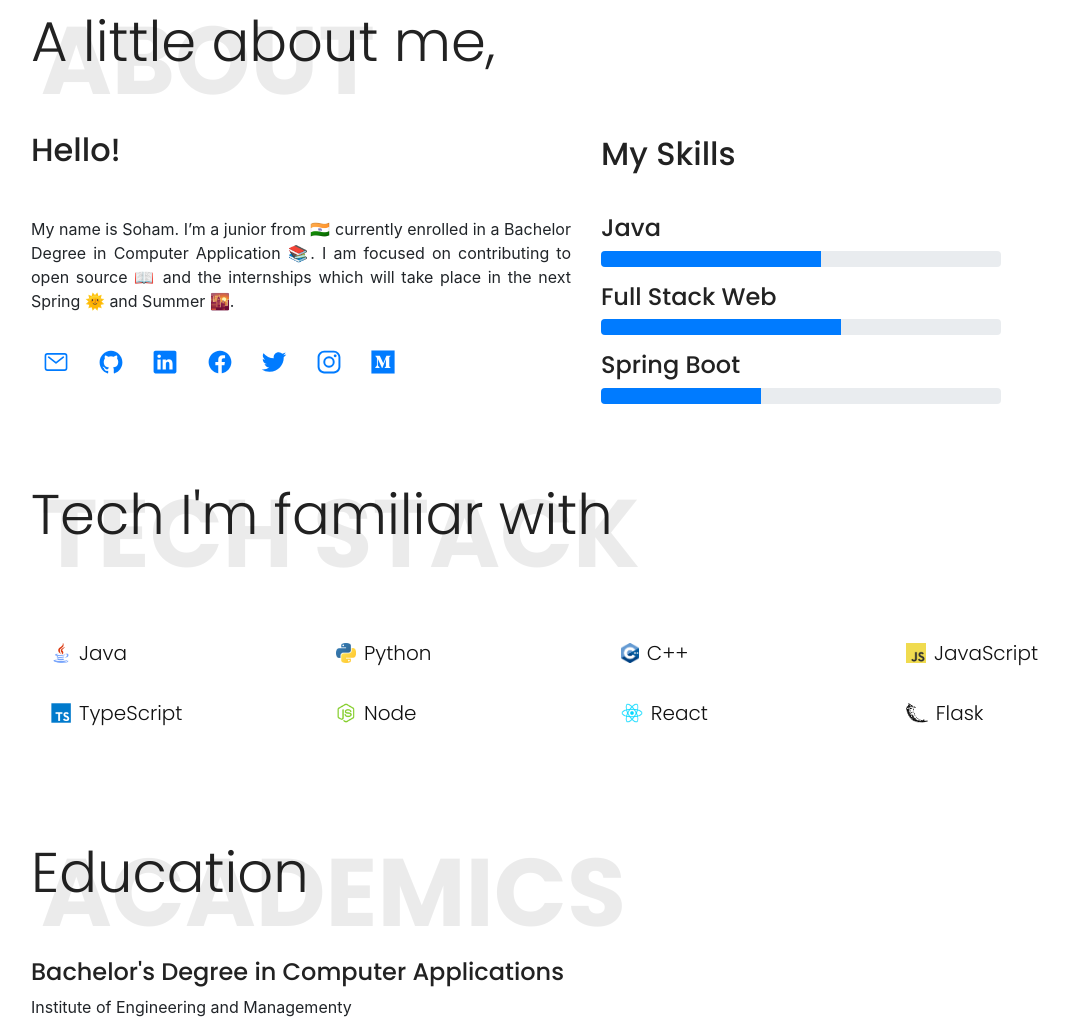
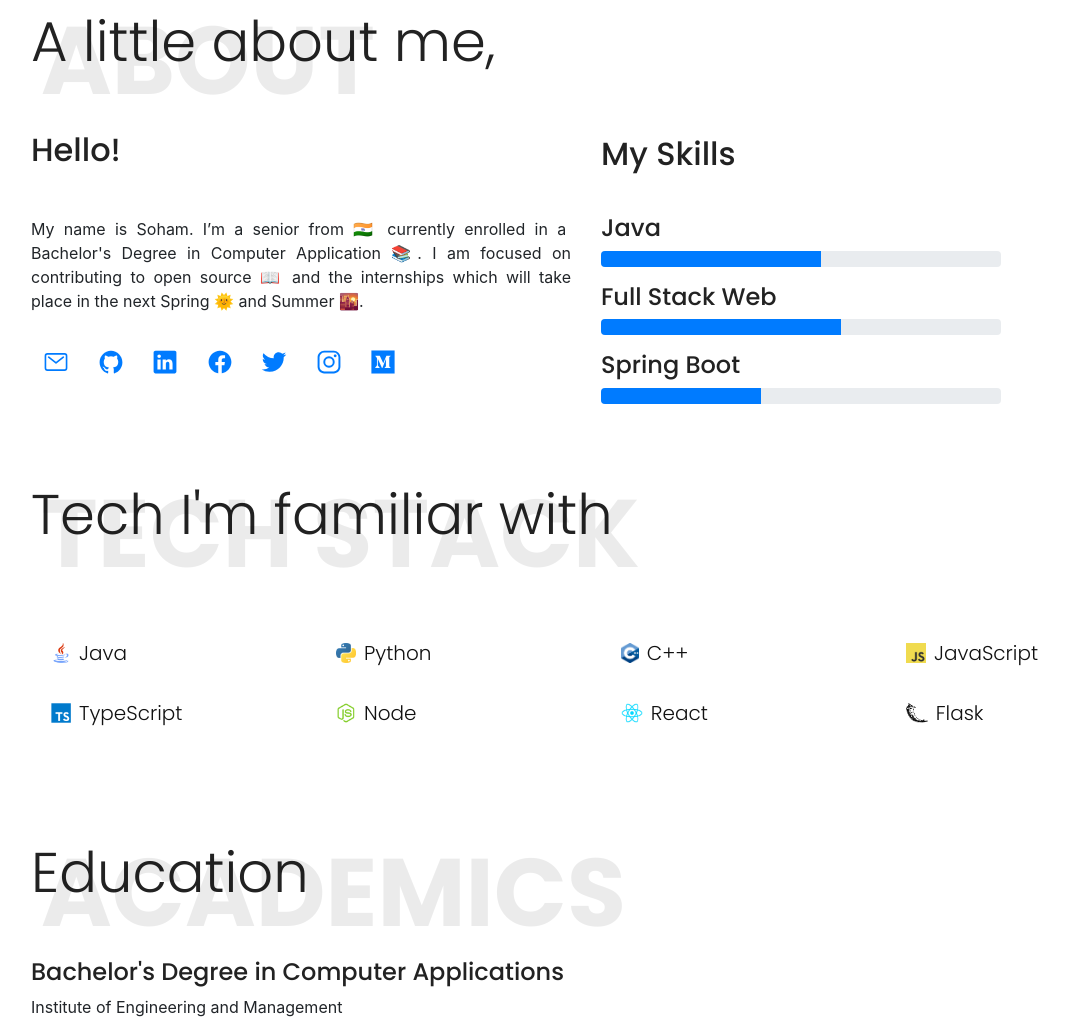
Before and after one commit to sohamds1/sohamds1.github.io, a plain HTML site: page index.html in a window 1280 px wide. Shown: the part 890-1922 px from the top of the page, without its empty margins (54-1120 px from the left). Drawn offline with nearby package versions, Linux system fonts and the light colour scheme.

Commit message:
Update index.html

```diff
--- a/index.html
+++ b/index.html
@@ -44,11 +44,11 @@
                         <h1 class="bold-text">About</h1>
                         <div class="pt-5">
                             <h2 class="mb-5">Hello!</h2>
-                            <p>My name is Soham. I’m a junior from 🇮🇳 currently enrolled in a Bachelor Degree in Computer Application 📚. I am focused on contributing to open source 📖 and the internships which will take place in the next Spring 🌞 and Summer 🌇.
+                            <p>My name is Soham. I’m a senior from 🇮🇳 currently enrolled in a Bachelor's Degree in Computer Application 📚. I am focused on contributing to open source 📖 and the internships which will take place in the next Spring 🌞 and Summer 🌇.
                             </p>
 
                             <ul class="social-links list-unstyled mt-4">
-                                <li><a href="mailto:kunalkushwaha453@gmail.com">
+                                <li><a href="mailto:sohamds210@gmail.com">
                                         <ion-icon name="mail-outline"></ion-icon>
                                     </a></li>
                                 <li><a href="https://github.com/sohamds1">
@@ -247,7 +247,7 @@
                 <div class="py-4">
                     <div class="desc">
                         <h4>Bachelor's Degree in Computer Applications</h4>
-                        <p>Institute of Engineering and Managementy</p>
+                        <p>Institute of Engineering and Management</p>
                     </div>
                     <div>
                         <p>2020 - 2023</p>
```
